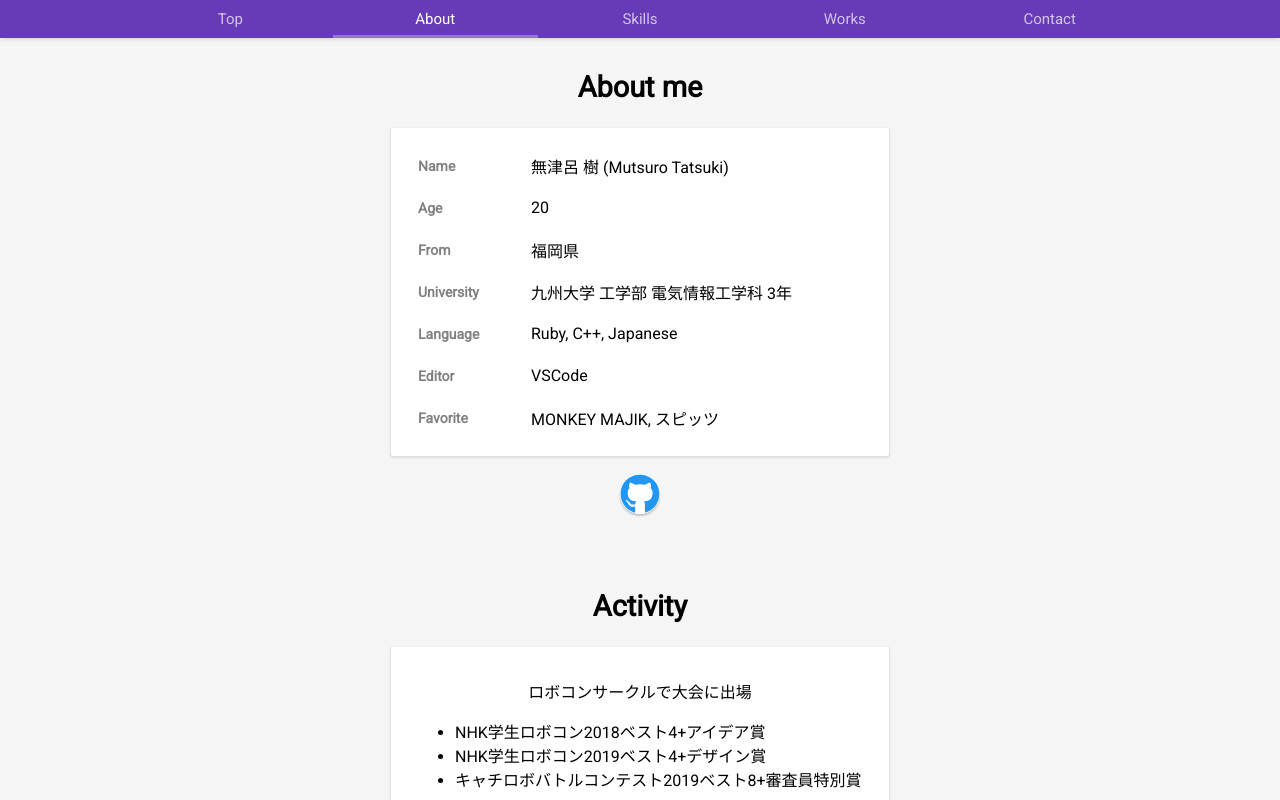
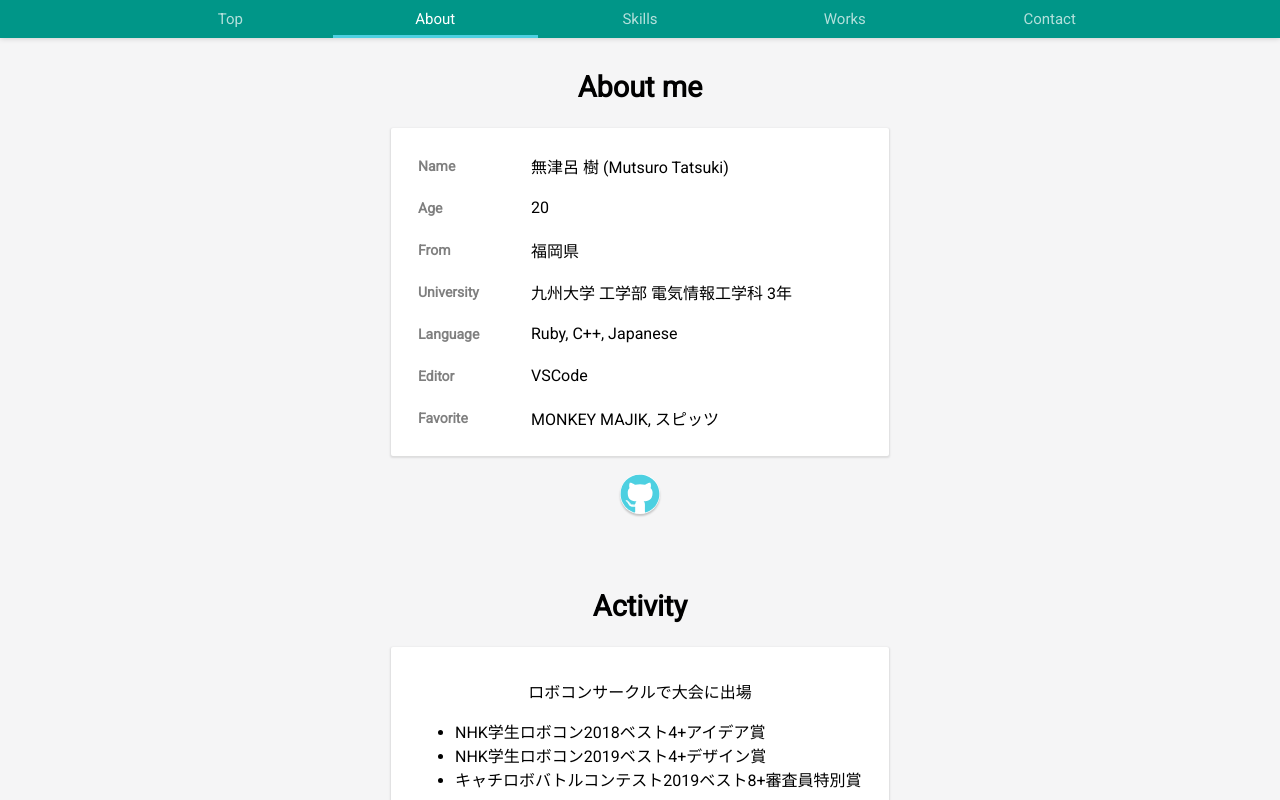
Before and after one commit to Fukkatsuso/portfolio, a Vue app: page /about in a window 1280 px wide. Shown: the top 800 px of the page. Built offline with nearby package versions, Linux system fonts and the light colour scheme.

Commit message:
カラーを紫から深緑に変更

```diff
--- a/src/components/Navigation.vue
+++ b/src/components/Navigation.vue
@@ -20,9 +20,12 @@
   </nav>
 </template>
 
-<style>
+<style lang="scss">
 nav {
-  background-color: #673ab7;
+  $primary-color: #009688;
+  $secondary-color: #00897b;
+  $sub-color: #4dd0e1;
+  background-color: $primary-color;
   position: fixed;
   z-index: 8;
   width: 100%;
@@ -30,27 +33,21 @@ nav {
   left: 0;
   margin: 0;
   box-shadow: 0 0 6px 0 rgba(0, 0, 0, 0.2);
-}
-
-nav ul {
+  ul {
     display: table;
     margin: 0 auto;
     padding: 0;
     width: 80%;
     text-align: center;
-}
-
-nav ul li {
+    li {
       display: table-cell;
       padding: 10px 0 0 0;
       width: 18%;
     }
-
-nav ul li:hover {
-  background-color: #9575cd;
+    li:hover {
+      background-color: $secondary-color;
     }
-
-nav ul li a {
+    li a {
       display: block;
       width: 100%;
       text-decoration: none;
@@ -58,10 +55,10 @@ nav ul li a {
       padding-bottom: 7px;
       font-size: 15px;
     }
-
-nav ul li.router-link-exact-active a {
-  border-bottom: 3px solid #9575cd;
+    li.router-link-exact-active a {
+      border-bottom: 3px solid $sub-color;
       color: #ffffff;
-  /* border-bottom: 3px solid #2196f3; */
+    }
+  }
 }
 </style>
--- a/src/components/WorkCard.vue
+++ b/src/components/WorkCard.vue
@@ -32,6 +32,9 @@ export default {
 
 <style lang="scss">
 .work-card {
+  $primary-color: #009688;
+  $secondary-color: #00897b;
+  $sub-color: #4dd0e1;
   position: relative;
   text-align: left;
   width: 50%;
@@ -56,7 +59,7 @@ export default {
     font-size: 14px;
   }
   .work-link-icon {
-    color: #2196f3;
+    color: $sub-color;
     font-size: 1.5em;
     position: absolute;
     right: 1em;
--- a/src/views/About.vue
+++ b/src/views/About.vue
@@ -106,13 +106,12 @@ export default {
 }
 
 .profile-link {
+  $sub-color: #4dd0e1;
   text-align: center;
   font-size: 2.5em;
   .profile-link-icon {
     background-color: #ffffff;
-    color: #2196f3;
-    // color: #9575cd;
-    // color: rgba(0, 0, 0, 1);
+    color: $sub-color;
     border-radius: 50%;
     box-shadow: 0 2px 2px 0 rgba(0, 0, 0, 0.2);
   }
```
Also changed, not shown: 7 other files (tests, documents, lock files or other folders). Lines whose indentation alone changed are shown as unchanged.
